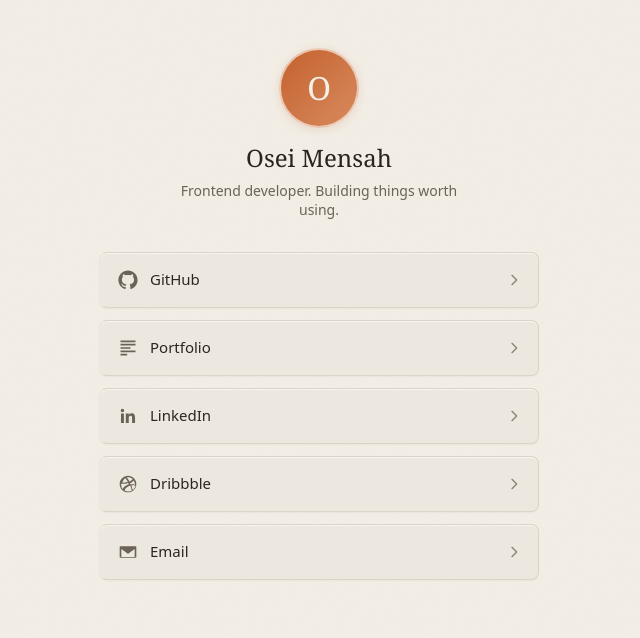
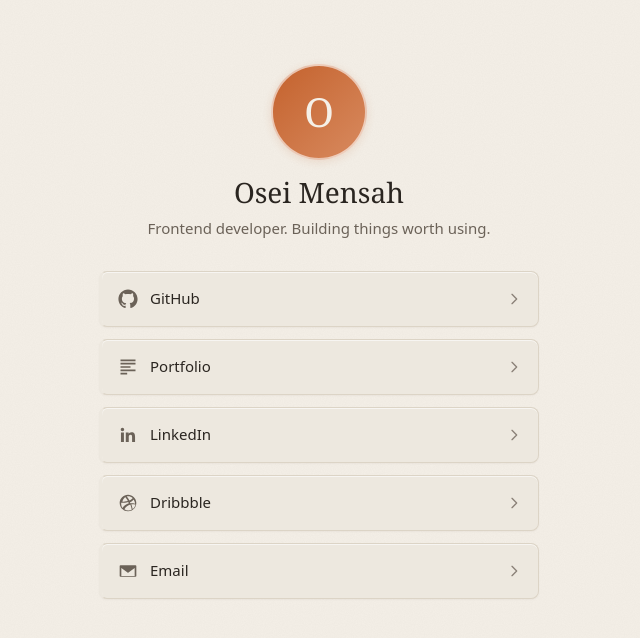
Before and after one commit to KingImperio/strand, a plain HTML site: page index.html in a window 1280 px wide. Shown: the whole page, without its empty margins (321-961 px from the left). Drawn offline with Linux system fonts and the light colour scheme; a web font is replaced by a local one.

Commit message:
fix: add desktop breakpoint scaling profile

```diff
--- a/index.html
+++ b/index.html
@@ -68,6 +68,12 @@
   .link__label{font-size:15px;font-weight:500;flex:1;line-height:1}
   .link__arrow{width:16px;height:16px;color:var(--ink-soft);flex-shrink:0;transition:transform 120ms ease,color 120ms ease}
   .link:hover .link__arrow{color:var(--accent);transform:translateX(2px)}
+  @media (min-width:768px){
+    .page{padding-top:64px}
+    .avatar{width:96px;height:96px;font-size:40px}
+    .name{font-size:28px}
+    .bio{font-size:15px;max-width:360px}
+  }
 </style>
 </head>
 <body>
```
